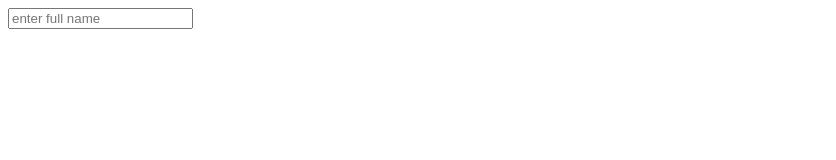
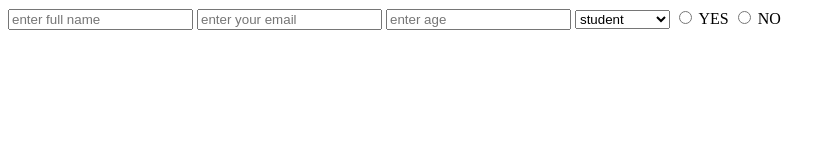
Before and after one commit to Kartikk13/FSD-WD-CSE17-KARTIK_SINGH, a plain HTML site: page html/form.html in a window 1280 px wide. Shown: the whole page, without its empty margins (0-836 px from the left). Drawn offline with Linux system fonts and the light colour scheme.

Commit message:
added various form objects

```diff
--- a/html/form.html
+++ b/html/form.html
@@ -8,6 +8,15 @@
 <body>
     <form action="#" method="post">
         <input type="text" name="fullname" placeholder="enter full name" required>
+        <input type="email" name="email" placeholder="enter your email" required>
+        <input type="number" name="age" placeholder="enter age">
+        <select name="role">
+            <option value="">student</option>
+            <option value="">working</option>
+            <option value="">unemployed</option>
+        </select>
+        <input type="radio" name="reference" value="yes" required> YES
+        <input type="radio" name="reference" value="yes" required> NO
     </form>
 </body>
 </html>
```
